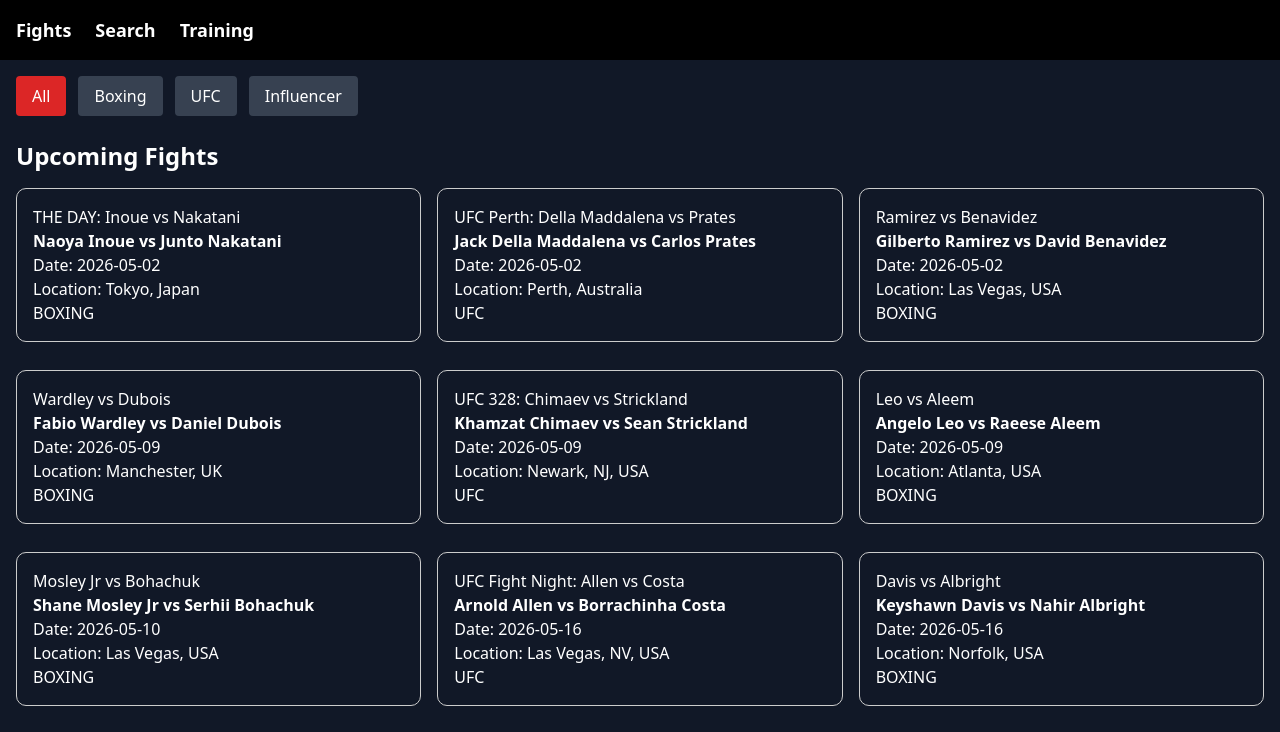
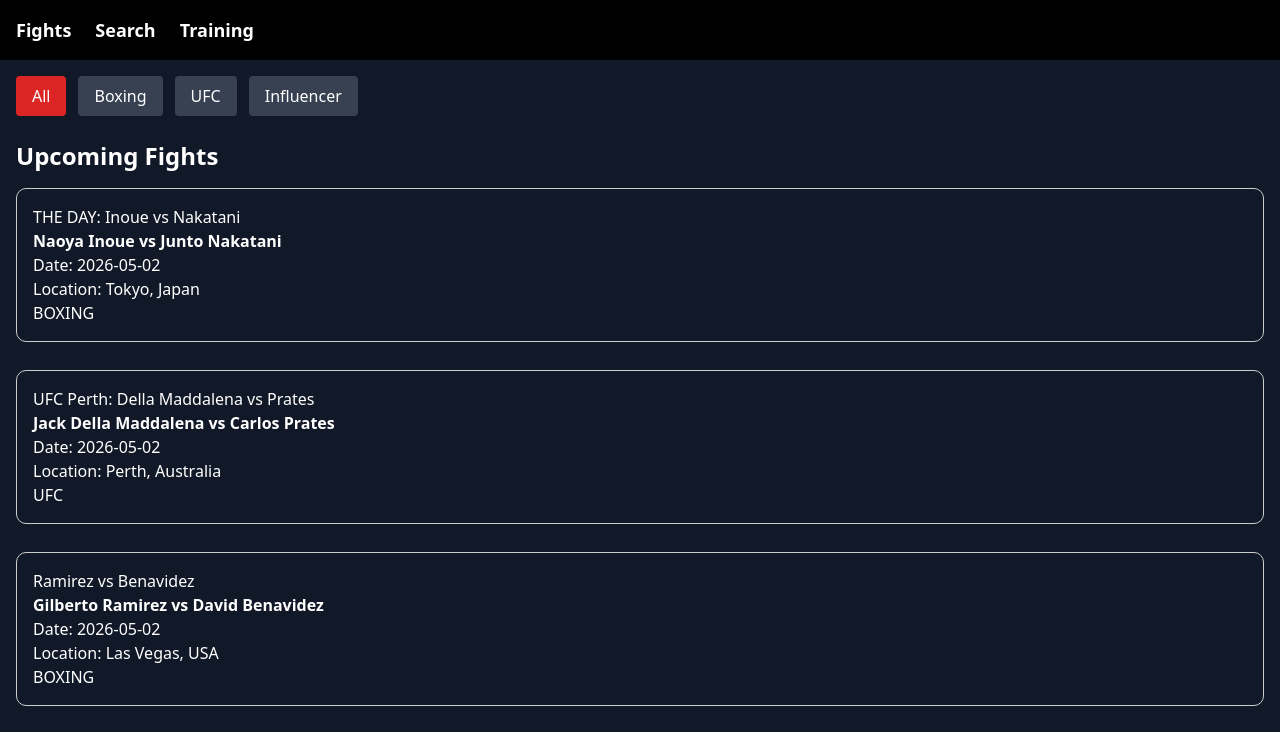
Before and after one commit to HeavyPuncher/fight-app, a React (Vite) app: page / in a window 1280 px wide. Shown: the top 732 px of the page. Built offline with nearby package versions, Linux system fonts and the light colour scheme.

Commit message:
Changed the layout to be row by row

```diff
--- a/src/pages/Fights.jsx
+++ b/src/pages/Fights.jsx
@@ -70,7 +70,7 @@
         <div>
           <h2 className="text-2xl font-bold mb-4">Upcoming Fights</h2>
 
-          <div className="grid gap-4 md:grid-cols-2 lg:grid-cols-3 mb-10">
+          <div className="grid gap-4 md:grid-cols-1 lg:grid-cols-1 mb-10">
             {upcomingFights.map(fight => (
               <FightCard key={fight.id} fight={fight} />
             ))}
@@ -78,7 +78,7 @@
 
           <h2 className="text-2xl font-bold mb-4">Previous Fights</h2>
 
-          <div className="grid gap-4 md:grid-cols-2 lg:grid-cols-3">
+          <div className="grid gap-4 md:grid-cols-1 lg:grid-cols-1">
             {previousFights.map(fight => (
               <FightCard key={fight.id} fight={fight} />
             ))}
```
